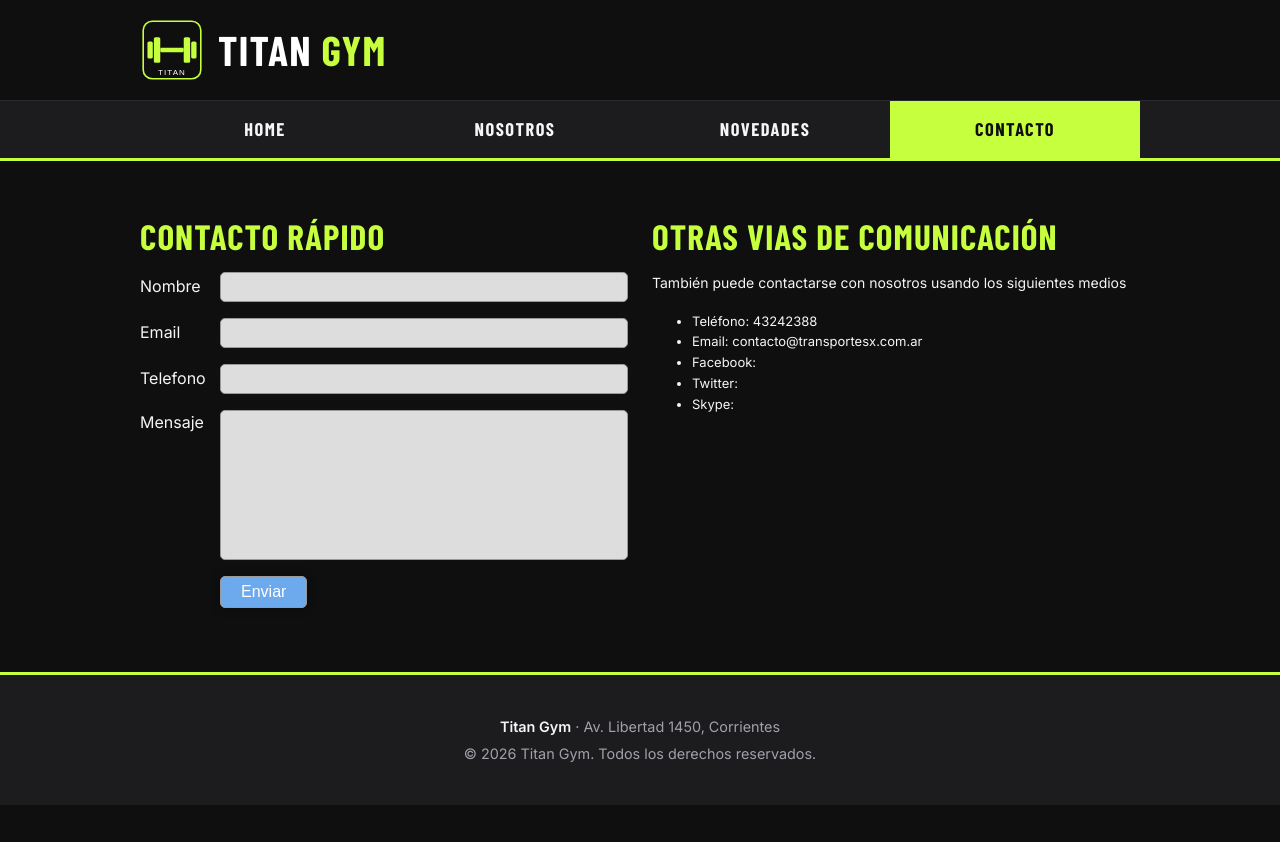
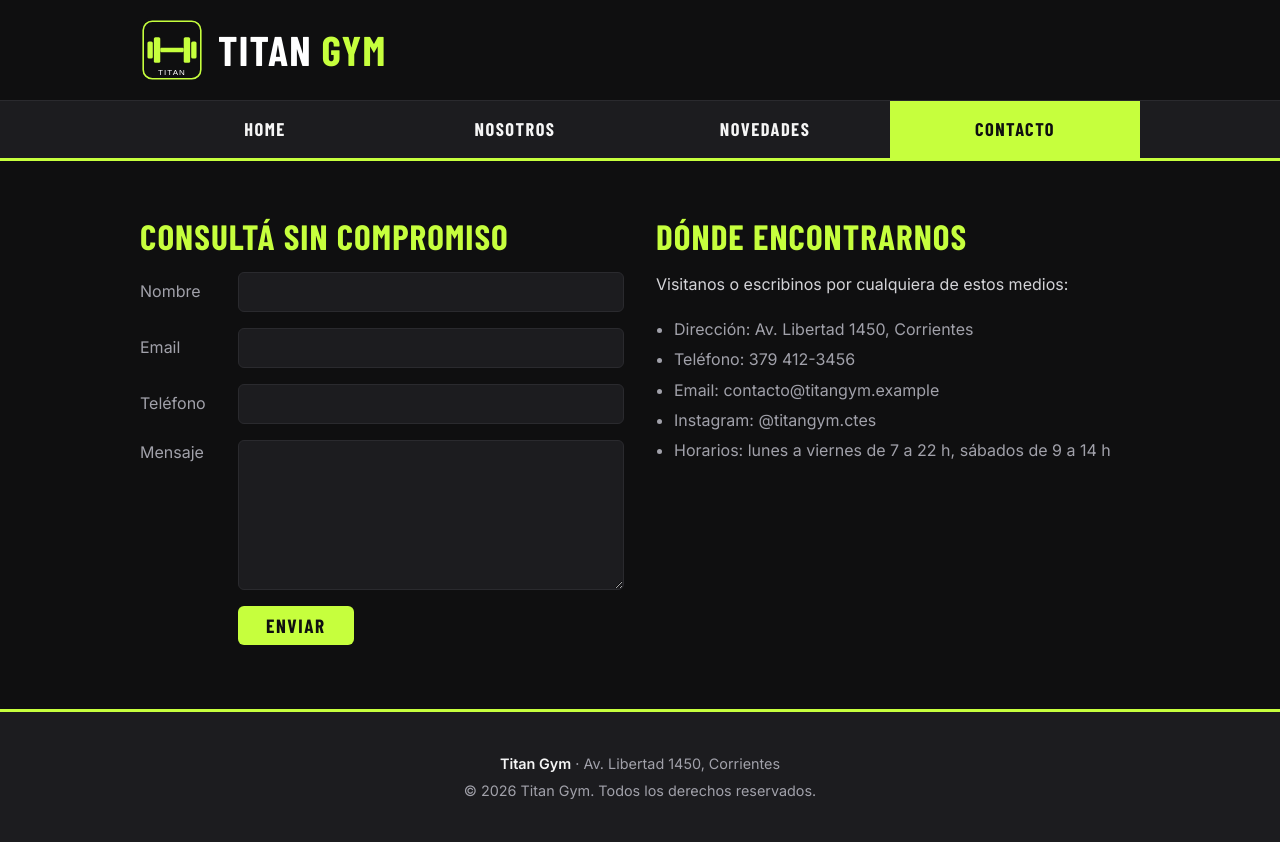
Before and after one commit to gabrielcardozo2553/titan-gym, a React (Create React App) app in the folder frontend/: page /contacto in a window 1280 px wide. Before the commit the page ends 805 px from the top, so only its background shows below. Built offline with nearby package versions, Linux system fonts and the light colour scheme; no server answers; a web font is replaced by a local one.

Commit message:
Contacto: formulario conectado a la API y datos del gimnasio
Usa REACT_APP_API_URL (antes apuntaba al puerto equivocado), muestra el
mensaje de error del backend y limpia el formulario al enviar.

```diff
--- a/frontend/src/pages/ContactoPage.js
+++ b/frontend/src/pages/ContactoPage.js
@@ -1,90 +1,90 @@
 import React, { useState } from 'react';
 import axios from 'axios';
+import { API_URL } from '../config';
 import '../styles/pages/ContactoPage.css';
 
-const ContactoPage = (props) => {
+const initialForm = {
+    nombre: '',
+    email: '',
+    telefono: '',
+    mensaje: ''
+};
 
-    const initialForm = {
-        nombre: '',
-        email: '',
-        telefono: '',
-        mensaje: ''
-    }
-
+const ContactoPage = () => {
     const [sending, setSending] = useState(false);
     const [msg, setMsg] = useState('');
+    const [exito, setExito] = useState(false);
     const [formData, setFormData] = useState(initialForm);
 
     const handleChange = e => {
         const { name, value } = e.target;
         setFormData(oldData => ({
             ...oldData,
-            [name]: value //forma dinamica
+            [name]: value // clave dinámica según el name del input
         }));
-    }
+    };
 
     const handleSubmit = async e => {
         e.preventDefault();
         setMsg('');
-        setSending(true)
+        setSending(true);
         try {
-            const response = await axios.post('http://localhost:3000/api/contacto', formData);
+            const response = await axios.post(`${API_URL}/api/contacto`, formData);
+            setMsg(response.data.message);
+            setExito(true);
+            setFormData(initialForm);
+        } catch (err) {
+            // El backend devuelve un mensaje claro (por ejemplo, campos faltantes)
+            setMsg(err.response?.data?.message || 'Ocurrió un error al enviar el mensaje. Intentá nuevamente.');
+            setExito(false);
+        } finally {
             setSending(false);
-            setMsg(response.data.message);
-            if (response.data.error === false) {
-                setFormData(initialForm)
-            }
-        } catch (err) {
-            setSending(false);
-            setMsg('Ocurrió un error al enviar el mensaje. Intente nuevamente.');
         }
-    }
+    };
 
     return (
         <main className="holder contacto">
             <div>
-                <h2>Contacto Rápido</h2>
+                <h2>Consultá sin compromiso</h2>
                 <form className="formulario" onSubmit={handleSubmit}>
                     <p>
                         <label htmlFor="nombre">Nombre</label>
-                        <input type="text" name="nombre" value={formData.nombre}
+                        <input type="text" id="nombre" name="nombre" value={formData.nombre}
                             onChange={handleChange} />
                     </p>
                     <p>
                         <label htmlFor="email">Email</label>
-                        <input type="text" name="email" value={formData.email}
+                        <input type="email" id="email" name="email" value={formData.email}
                             onChange={handleChange} />
                     </p>
                     <p>
-                        <label htmlFor="telefono">Telefono</label>
-                        <input type="text" name="telefono" value={formData.telefono}
+                        <label htmlFor="telefono">Teléfono</label>
+                        <input type="text" id="telefono" name="telefono" value={formData.telefono}
                             onChange={handleChange} />
                     </p>
                     <p>
                         <label htmlFor="mensaje">Mensaje</label>
-                        <textarea name="mensaje" value={formData.mensaje}
+                        <textarea id="mensaje" name="mensaje" value={formData.mensaje}
                             onChange={handleChange}></textarea>
                     </p>
-                    {sending ? <p>Enviando...</p> : null}
-                    {msg ? <p>{msg}</p> : null}
-                    <p className="acciones"><input type="submit" value="Enviar" /></p>
+                    {sending ? <p className="estado">Enviando...</p> : null}
+                    {msg ? <p className={`estado ${exito ? 'ok' : 'error'}`}>{msg}</p> : null}
+                    <p className="acciones"><input type="submit" value="Enviar" disabled={sending} /></p>
                 </form>
-
             </div>
             <div className="datos">
-                <h2>Otras vias de comunicación</h2>
-                <p>También puede contactarse con nosotros
-                    usando los siguientes medios</p>
+                <h2>Dónde encontrarnos</h2>
+                <p>Visitanos o escribinos por cualquiera de estos medios:</p>
                 <ul>
-                    <li>Teléfono: 43242388</li>
-                    <li>Email: contacto@transportesx.com.ar</li>
-                    <li>Facebook:</li>
-                    <li>Twitter:</li>
-                    <li>Skype:</li>
+                    <li>Dirección: Av. Libertad 1450, Corrientes</li>
+                    <li>Teléfono: 379 412-3456</li>
+                    <li>Email: contacto@titangym.example</li>
+                    <li>Instagram: @titangym.ctes</li>
+                    <li>Horarios: lunes a viernes de 7 a 22 h, sábados de 9 a 14 h</li>
                 </ul>
             </div>
         </main>
-    )
+    );
 }
 
 export default ContactoPage;
--- a/frontend/src/styles/pages/ContactoPage.css
+++ b/frontend/src/styles/pages/ContactoPage.css
@@ -1,62 +1,81 @@
 .contacto {
     display: flex;
-    gap: 24px;
+    gap: 32px;
 }
 
-.contacto div {
-    width: 100%;
-}
+.contacto > div { width: 100%; }
 
-.datos p {
-    font-size: 14px;
-}
+.datos p { color: #d4d4d8; }
 
-.datos ul li {
-    font-size: 13px;
+.datos ul {
+    padding-left: 18px;
+    color: var(--muted);
+    line-height: 1.9;
 }
 
 .formulario p {
     display: flex;
+    gap: 8px;
 }
 
 .formulario p label {
-    min-width: 80px;
+    min-width: 90px;
     display: flex;
     align-items: center;
+    color: var(--muted);
 }
 
 .formulario p input,
 .formulario p textarea {
     width: 100%;
-    background: #ddd;
-    border-radius: 5px;
-    border: 1px solid #999;
-    font-size: 14px;
-    padding: 6px 10px;
+    background: var(--gris);
+    color: var(--texto);
+    border-radius: 6px;
+    border: 1px solid var(--gris-claro);
+    font-family: inherit;
+    font-size: 1rem;
+    padding: 9px 12px;
 }
 
-.formulario p:nth-child(4) {
-    align-items: start;
+.formulario p input:focus,
+.formulario p textarea:focus {
+    outline: none;
+    border-color: var(--lima);
 }
 
+.formulario p:nth-child(4) { align-items: flex-start; }
+
 .formulario textarea {
-    resize: none;
+    resize: vertical;
     height: 150px;
 }
 
 .formulario input[type="submit"] {
-    background: #6da9ed;
-    box-shadow: 0 0 10px rgba(0, 0, 0, 0.4);
-    color: white;
-    font-size: 16px;
-    padding: 6px 20px;
+    background: var(--lima);
+    color: var(--negro);
+    border: none;
+    font-family: var(--fuente-titulos);
+    font-size: 1.2rem;
+    font-weight: 700;
+    letter-spacing: .08em;
+    text-transform: uppercase;
+    padding: 8px 28px;
     width: auto;
-    position: relative;
-    left: 80px;
     cursor: pointer;
-    transition: all 0.5s ease;
+    transition: background .2s;
 }
 
-.formulario input[type="submit"]:hover {
-    background-color: #2e64a1;
+.formulario input[type="submit"]:hover:not(:disabled) { background: var(--lima-oscuro); }
+.formulario input[type="submit"]:disabled { opacity: .6; cursor: not-allowed; }
+
+.formulario .acciones { padding-left: 98px; }
+
+.formulario .estado { padding-left: 98px; color: var(--muted); }
+.formulario .estado.ok { color: var(--lima); }
+.formulario .estado.error { color: #fb7185; }
+
+@media (max-width: 760px) {
+    .contacto { flex-direction: column; gap: 0; }
+    .formulario p { flex-direction: column; }
+    .formulario .acciones, .formulario .estado { padding-left: 0; }
 }
```
